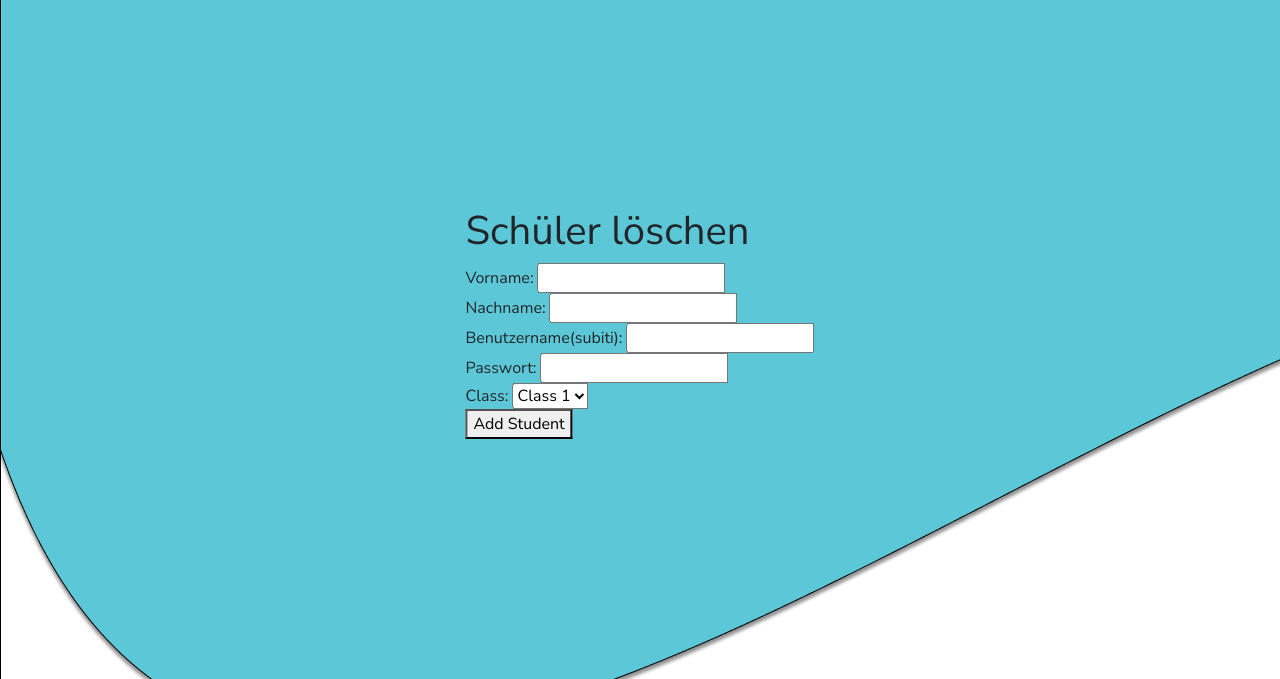
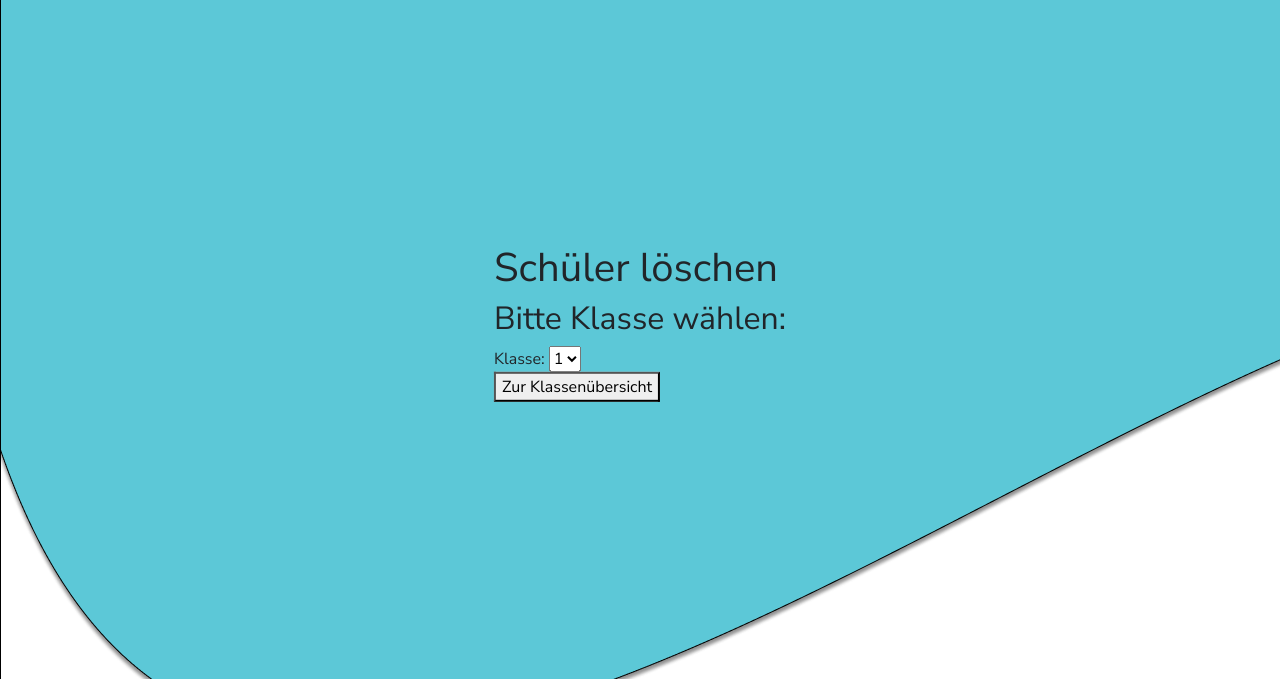
Before and after one commit to Zwennsch/schaumburg-votes, a Flask app: template voting/templates/views/admin/delete_student.html in a window 1280 px wide. Shown: the part 77-756 px from the top of the page. Run offline with Flask 2, Linux system fonts and the light colour scheme; the template is opened without the code that fills it: most values are stand-ins (such as "Sample title", 1, 10 or a date in 2020).

Commit message:
added delete student functionality

```diff
--- a/voting/templates/views/admin/add_student.html
+++ b/voting/templates/views/admin/add_student.html
@@ -1,4 +1,4 @@
-{% extends 'admin_base.html' %} {% block title %}Ergebnisse{% endblock %} {%
+{% extends 'admin_base.html' %} {% block title %}Schüler hinzufügen{% endblock %} {%
 block main %}
 
 <div class="centered">
--- a/voting/templates/views/admin/delete_student.html
+++ b/voting/templates/views/admin/delete_student.html
@@ -1,35 +1,22 @@
-{% extends 'admin_base.html' %} {% block title %}Ergebnisse{% endblock %} {%
-    block main %}
+{% extends 'admin_base.html' %} {% block title %}Schüler löschen{% endblock %}
+{% block main %}
 
 <div class="centered">
   <h1>Schüler löschen</h1>
-      <form action="/add-student" method="post">
+  <form method="POST">
+    <div class="subheader">
+      <h2>Bitte Klasse wählen:</h2>
       <div>
-          <label for="first-name">Vorname:</label>
-          <input type="text" id="first-name" name="first_name" required />
+        <label for="class">Klasse:</label>
+        <select id="class" name="class" required>
+          {% for class in classes %}
+          <option value="{{ class }}">{{ class[0] }}</option>
+          {% endfor %}
+        </select>
+      </div>
     </div>
     <div>
-          <label for="last-name">Nachname:</label>
-          <input type="text" id="last-name" name="last_name" required />
-        </div>
-        <div>
-          <label for="username">Benutzername(subiti):</label>
-          <input type="text" id="username" name="username" required />
-        </div>
-        <div>
-          <label for="password">Passwort:</label>
-          <input type="password" id="password" name="password" required />
-        </div>
-        <div>
-          <label for="class">Class:</label>
-          <select id="class" name="class" required>
-            <option value="class1">Class 1</option>
-            <option value="class2">Class 2</option>
-            <option value="class3">Class 3</option>
-          </select>
-        </div>
-        <div>
-          <button type="submit">Add Student</button>
+      <button type="submit">Zur Klassenübersicht</button>
     </div>
   </form>
 </div>
--- a/voting/views.py
+++ b/voting/views.py
@@ -121,17 +121,17 @@ def add_student():
     classes = get_cached_classes()
     if request.method == 'POST':
         error = None
-        class_string = request.form.get('class')
-        if class_string != None:
-            class_string = class_string.replace("('", "")
-            class_string = class_string.replace("',)", "")
+        student_class = request.form.get('class')
+        if student_class != None:
+            student_class = student_class.replace("('", "")
+            student_class = student_class.replace("',)", "")
 
         entries = {'first_name': request.form.get('first_name'),
                    'last_name': request.form.get('last_name'),
                    'username': request.form.get('username'),
                    'password': request.form.get('password'),
                    'password_check': request.form.get('password_check'),
-                   'class': class_string
+                   'class': student_class
                    }
         for entry in entries:
             if entries[entry] is None:
@@ -154,7 +154,7 @@ def add_student():
             if error is None:
                 error = 'Klasse ungültig'
                 for tpl in classes:
-                    if class_string in tpl:
+                    if student_class in tpl:
                         error = None
                         break
 
@@ -174,13 +174,46 @@ def add_student():
     return render_template('views/admin/add_student.html', active_page='add-student', classes=classes)
 
 
+@bp.route("/admin/delete-student/all-students", methods=('GET', 'POST'))
+@admin_required
+def delete_student_from_class():
+    if request.method == 'POST':
+        selected_students_ids = request.form.getlist('selected_students')
+        if selected_students_ids != None:
+            db = get_db()
+            # make sure, that student with id exists in db:
+            for id in selected_students_ids:
+                # db_id =db.execute("SELECT * FROM user WHERE id = ?", (id,)).fetchone()['id']
+                # if (db_id):
+                db.execute("DELETE FROM user WHERE id = ?", (id,))
+            db.commit()
+            if len(selected_students_ids)<=1:
+                flash('Schüler wurde erfolgreich aus Datenbank gelöscht', 'info')
+            else:
+                flash('Schüler wurden erfolgreich aus Datenbank gelöscht', 'info')
+        return redirect(url_for('views.admin_page'))
+
+    # Get
+    # student_class = request.form.get('student_class')
+    db = get_db()
+    student_class = request.args['student_class']
+    students = db.execute(
+            "SELECT id, first_name, last_name, class FROM user WHERE class = ? ORDER BY last_name ASC", (student_class,)).fetchall()
+
+    return render_template('views/admin/students_by_class_delete.html', active_page='delete-student', student_class=student_class, students=students)
+
+
 @bp.route("/admin/delete-student", methods=('GET', 'POST'))
 @admin_required
 def delete_student():
-    # case for deleting a new student:
     if request.method == 'POST':
-        pass
-    return render_template('views/admin/delete_student.html', active_page='delete-student')
+        student_class = request.form.get('class')
+        if student_class != None:
+            student_class = student_class.replace("('", "")
+            student_class = student_class.replace("',)", "")
+        # return render_template('views/admin/students_by_class_delete.html', active_page='delete-student', student_class=student_class, students=students)
+        return redirect(url_for('views.delete_student_from_class', active_page='delete-student', student_class=student_class))
+    return render_template('views/admin/delete_student.html', active_page='delete-student', classes=get_cached_classes())
 
 
 @bp.route("/admin/class-results", methods=('GET', 'POST'))
```
Also changed, not shown: tests/test_admin.py (+13 -0 lines), tests/test_info.txt (+6 -0 lines), voting/templates/views/admin/students_by_class_delete.html (added, +37 -0 lines). Lines whose indentation alone changed are shown as unchanged.
